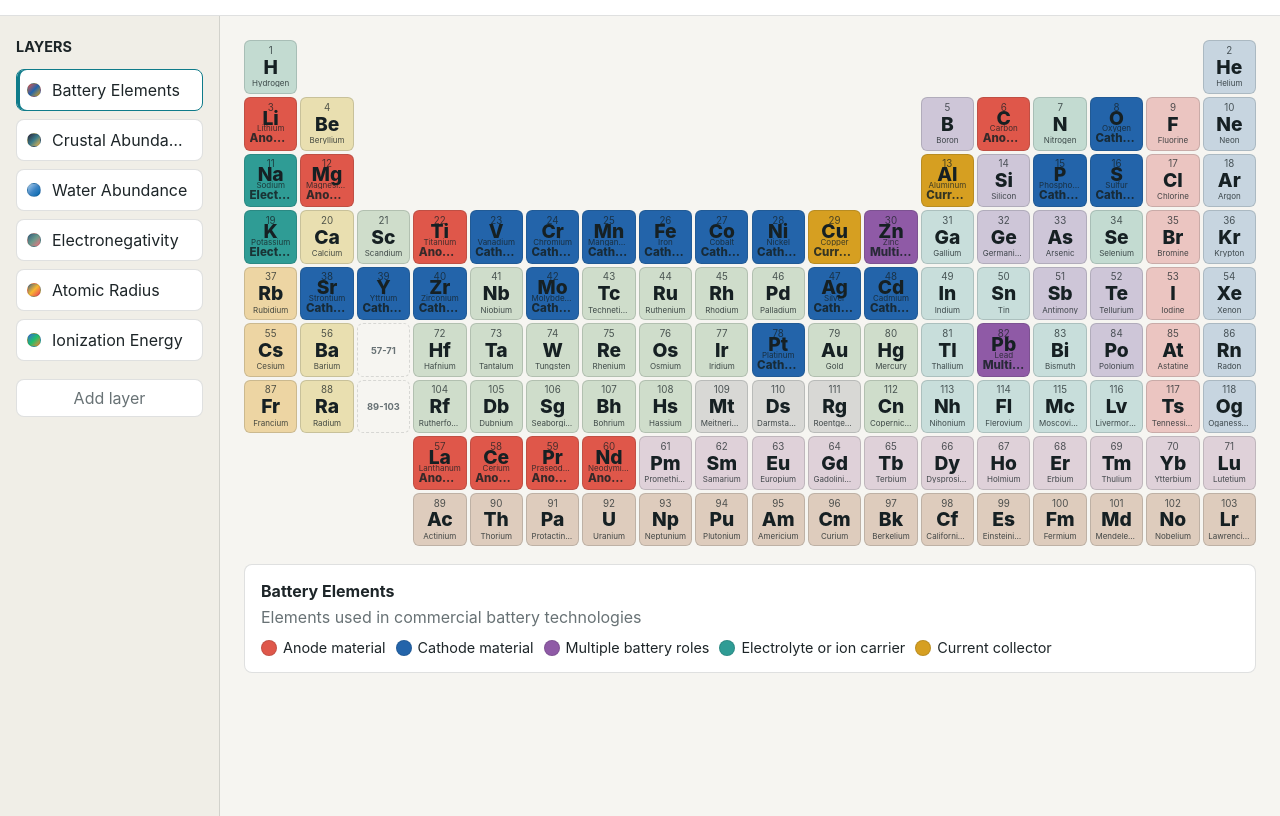
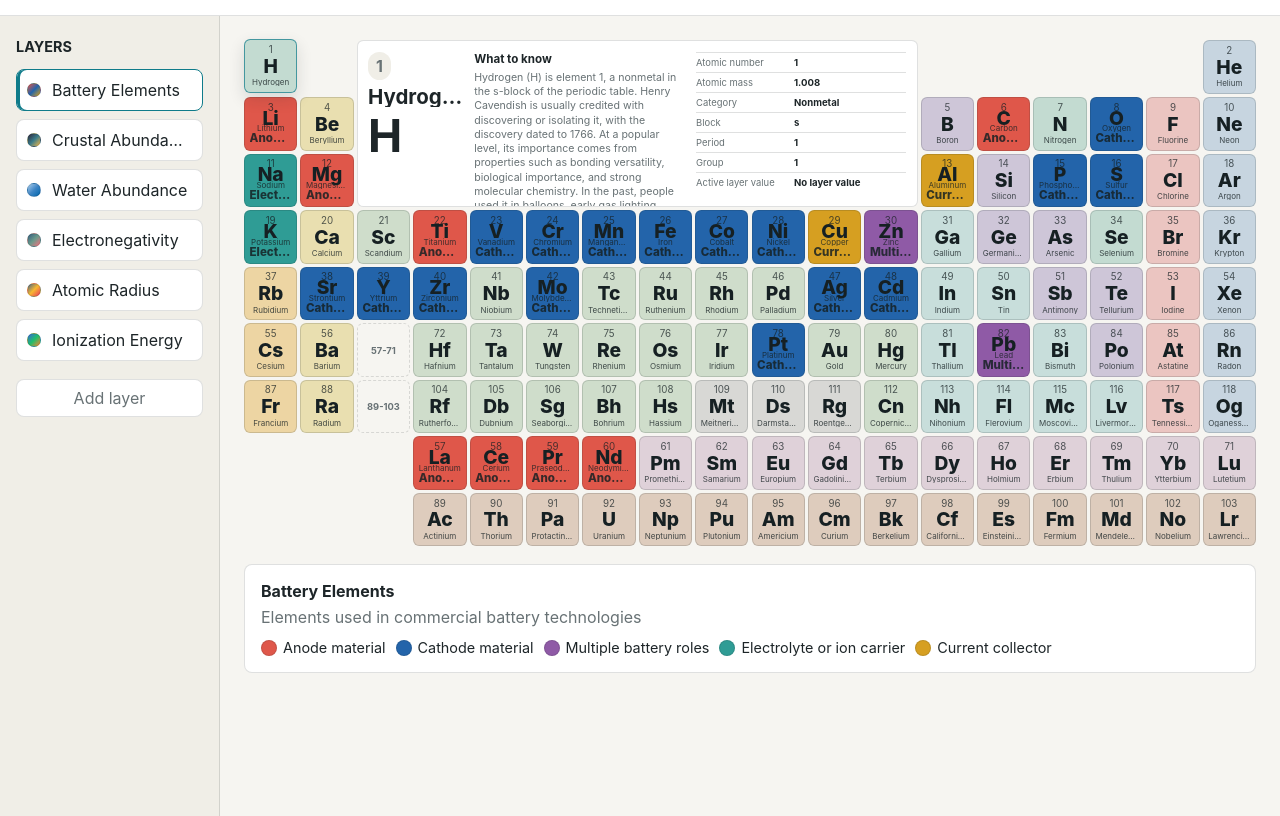
Before and after one commit to heinsaar/qimia, a website built with Vite: page index.html in a window 1280 px wide. Shown: the part 73-889 px from the top of the page. Built offline with nearby package versions, Linux system fonts and the light colour scheme.

Commit message:
Move element details into table gap
Render the selected element details inside the unused top-center area of the periodic grid, with hydrogen selected by default on app load. Remove drawer close behavior and update Playwright coverage for persistent inline details.

```diff
--- a/src/ElementDetail.ts
+++ b/src/ElementDetail.ts
@@ -13,22 +13,12 @@ export class ElementDetail {
   constructor(
     private readonly container: HTMLElement,
     private readonly i18n: I18nManager,
-    private readonly onClose: () => void,
     private readonly stories: ElementStoryMap,
-  ) {
-    this.close();
-  }
+  ) {}
 
   show(element: Element, layer: Layer, scale?: ColorScaleDef): void {
     this.current = { element, layer, scale };
     this.render();
-  }
-
-  close(): void {
-    this.current = null;
-    this.container.innerHTML = `
-      <aside class="detail-panel" data-testid="element-detail" hidden></aside>
-    `;
   }
 
   rerender(): void {
@@ -39,7 +29,6 @@ export class ElementDetail {
 
   private render(): void {
     if (!this.current) {
-      this.close();
       return;
     }
 
@@ -60,9 +49,6 @@ export class ElementDetail {
 
     this.container.innerHTML = `
       <aside class="detail-panel is-open" data-testid="element-detail" aria-label="${this.i18n.t('app.elementDetail')}">
-        <button class="detail-close" type="button" data-i18n-aria="app.closeDetail" aria-label="${this.i18n.t(
-          'app.closeDetail',
-        )}">×</button>
         <div class="detail-heading">
           <span class="detail-number">${element.atomicNumber}</span>
           <h2 data-testid="detail-name">${name}</h2>
@@ -76,7 +62,6 @@ export class ElementDetail {
       </aside>
     `;
 
-    this.container.querySelector<HTMLButtonElement>('.detail-close')?.addEventListener('click', this.onClose);
     this.i18n.applyToDOM(this.container);
   }
 
--- a/src/TableRenderer.ts
+++ b/src/TableRenderer.ts
@@ -44,6 +44,11 @@ export class TableRenderer {
 
     this.container.append(this.grid);
     this.updateLabels();
+  }
+
+  mountDetail(container: HTMLElement): void {
+    container.classList.add('detail-grid-slot');
+    this.grid?.append(container);
   }
 
   updateLayer(layer: Layer, scale: ColorScaleDef | undefined): void {
--- a/src/main.ts
+++ b/src/main.ts
@@ -45,7 +45,7 @@ const colorScale = new ColorScale();
 const state: AppState = {
   activeLayerId: readLayerId(),
   language: readLanguage(),
-  selectedElement: null,
+  selectedElement: 1,
 };
 
 const root = requiredElement<HTMLDivElement>('#app');
@@ -74,7 +74,6 @@ async function boot(): Promise<void> {
           <div id="legend-root"></div>
         </main>
       </div>
-      <div id="detail-root"></div>
     </div>
   `;
   i18n.applyToDOM(root);
@@ -83,37 +82,23 @@ async function boot(): Promise<void> {
   const tableRoot = requiredElement<HTMLElement>('#periodic-table');
   const legendRoot = requiredElement<HTMLElement>('#legend-root');
   const langPickerRoot = requiredElement<HTMLElement>('#lang-picker');
-  const detailRoot = requiredElement<HTMLElement>('#detail-root');
+  const detailRoot = document.createElement('div');
+  detailRoot.id = 'detail-root';
 
   const layerMenu = new LayerMenu(layerMenuRoot, registry.getAll(), i18n, selectLayer);
   const tableRenderer = new TableRenderer(tableRoot, elements, i18n, colorScale);
   const legend = new Legend(legendRoot, i18n);
   const langPicker = new LangPicker(langPickerRoot, i18n, selectLanguage);
-  const detail = new ElementDetail(detailRoot, i18n, closeDetail, elementStories);
+  const detail = new ElementDetail(detailRoot, i18n, elementStories);
 
   tableRenderer.render((element) => {
     state.selectedElement = element.atomicNumber;
     tableRenderer.setSelected(element.atomicNumber);
     detail.show(element, activeLayer(), activeScale());
   });
+  tableRenderer.mountDetail(detailRoot);
 
   renderState();
-
-  document.addEventListener('keydown', (event) => {
-    if (event.key === 'Escape') {
-      closeDetail();
-    }
-  });
-
-  document.addEventListener('pointerdown', (event) => {
-    if (state.selectedElement === null || !(event.target instanceof HTMLElement)) {
-      return;
-    }
-
-    if (!event.target.closest('.detail-panel') && !event.target.closest('.element-cell')) {
-      closeDetail();
-    }
-  });
 
   function selectLayer(layerId: string): void {
     state.activeLayerId = layerId;
@@ -146,12 +131,6 @@ async function boot(): Promise<void> {
       detail.show(selectedElement, layer, scale);
     }
   }
-
-  function closeDetail(): void {
-    state.selectedElement = null;
-    tableRenderer.setSelected(null);
-    detail.close();
-  }
 }
 
 function activeLayer(): Layer {
--- a/src/style.css
+++ b/src/style.css
@@ -108,8 +108,7 @@ h1 {
 
 .layer-item,
 .layer-add,
-.lang-button,
-.detail-close {
+.lang-button {
   border: 1px solid var(--color-border);
   background: var(--color-surface);
   color: var(--color-text);
@@ -135,7 +134,6 @@ h1 {
 
 .layer-item:focus-visible,
 .lang-button:focus-visible,
-.detail-close:focus-visible,
 .element-cell:focus-visible {
   outline: 3px solid color-mix(in srgb, var(--color-focus), transparent 55%);
   outline-offset: 2px;
@@ -438,41 +436,43 @@ h1 {
   font-size: 0.82rem;
 }
 
-.detail-panel {
-  position: fixed;
-  top: 0;
-  right: 0;
-  z-index: 20;
-  width: min(380px, 100vw);
-  height: 100vh;
-  padding: 22px;
-  overflow: auto;
-  border-left: 1px solid var(--color-border);
-  background: var(--color-surface);
-  box-shadow: -24px 0 50px rgba(29, 37, 40, 0.18);
+.detail-grid-slot {
+  grid-column: 3 / 13;
+  grid-row: 1 / 4;
+  min-width: 0;
+  min-height: 0;
+  z-index: 2;
 }
 
-.detail-close {
-  position: absolute;
-  top: 14px;
-  right: 14px;
-  width: 36px;
-  height: 36px;
-  border-radius: 50%;
-  font-size: 1.25rem;
-  line-height: 1;
-  cursor: pointer;
+.detail-panel {
+  display: grid;
+  grid-template-columns: minmax(94px, 0.45fr) minmax(160px, 1fr) minmax(190px, 1fr);
+  gap: clamp(10px, 0.9vw, 18px);
+  width: 100%;
+  height: 100%;
+  min-width: 0;
+  min-height: 0;
+  padding: clamp(8px, 0.8vw, 16px);
+  overflow: auto;
+  border: 1px solid var(--color-border);
+  border-radius: clamp(5px, 0.48vw, 8px);
+  background: color-mix(in srgb, var(--color-surface), transparent 5%);
+  box-shadow: inset 0 0 0 1px rgba(255, 255, 255, 0.28);
 }
 
 .detail-heading {
   display: grid;
-  gap: 8px;
-  padding-right: 42px;
+  align-content: start;
+  gap: 6px;
+  min-width: 0;
 }
 
 .detail-heading h2 {
   margin: 0;
-  font-size: 1.75rem;
+  overflow: hidden;
+  font-size: clamp(1rem, 0.56rem + 0.9vw, 1.55rem);
+  line-height: 1.05;
+  text-overflow: ellipsis;
 }
 
 .detail-number {
@@ -485,53 +485,53 @@ h1 {
 }
 
 .detail-heading strong {
-  font-size: 3rem;
+  font-size: clamp(2.2rem, 1.18rem + 2.1vw, 4rem);
   line-height: 1;
 }
 
 .detail-story {
-  margin-top: 22px;
-  padding: 14px;
-  border: 1px solid var(--color-border);
-  border-radius: var(--radius-tight);
-  background: var(--color-surface-strong);
+  min-width: 0;
+  margin: 0;
 }
 
 .detail-story h3 {
-  margin: 0 0 8px;
-  font-size: 0.92rem;
+  margin: 0 0 5px;
+  font-size: clamp(0.66rem, 0.5rem + 0.28vw, 0.88rem);
 }
 
 .detail-story p {
   margin: 0;
   color: var(--color-muted);
-  font-size: 0.92rem;
-  line-height: 1.55;
+  font-size: clamp(0.6rem, 0.47rem + 0.24vw, 0.82rem);
+  line-height: 1.35;
 }
 
 .detail-list {
   display: grid;
   gap: 0;
-  margin: 24px 0 0;
+  align-self: start;
+  min-width: 0;
+  margin: 0;
 }
 
 .detail-row {
   display: grid;
-  grid-template-columns: minmax(120px, 0.8fr) minmax(0, 1fr);
-  gap: 12px;
-  padding: 10px 0;
+  grid-template-columns: minmax(88px, 0.8fr) minmax(0, 1fr);
+  gap: 8px;
+  padding: 4px 0;
   border-top: 1px solid var(--color-border);
 }
 
 .detail-row dt {
   color: var(--color-muted);
-  font-size: 0.86rem;
+  font-size: clamp(0.54rem, 0.43rem + 0.2vw, 0.72rem);
 }
 
 .detail-row dd {
   min-width: 0;
   margin: 0;
   overflow-wrap: anywhere;
+  font-size: clamp(0.55rem, 0.44rem + 0.2vw, 0.74rem);
   font-weight: 650;
 }
 
```
Also changed, not shown: tests/element-detail.spec.ts (+25 -5 lines).
